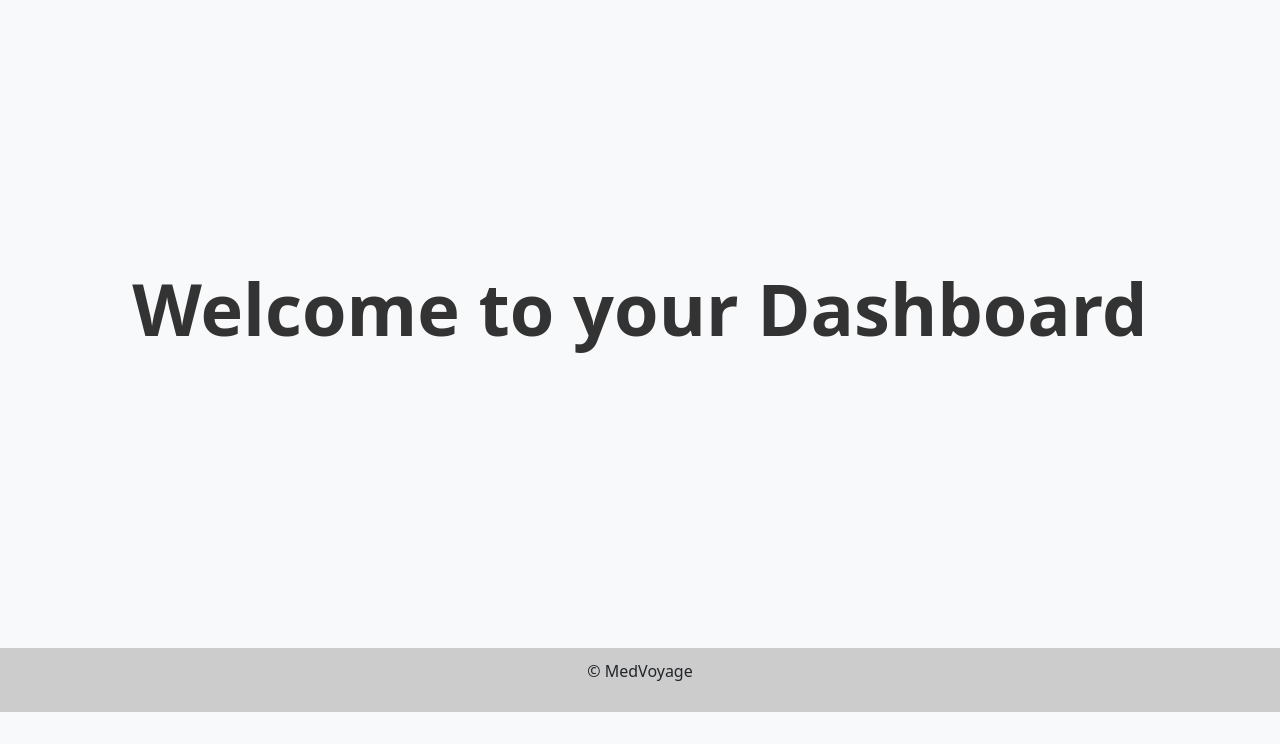
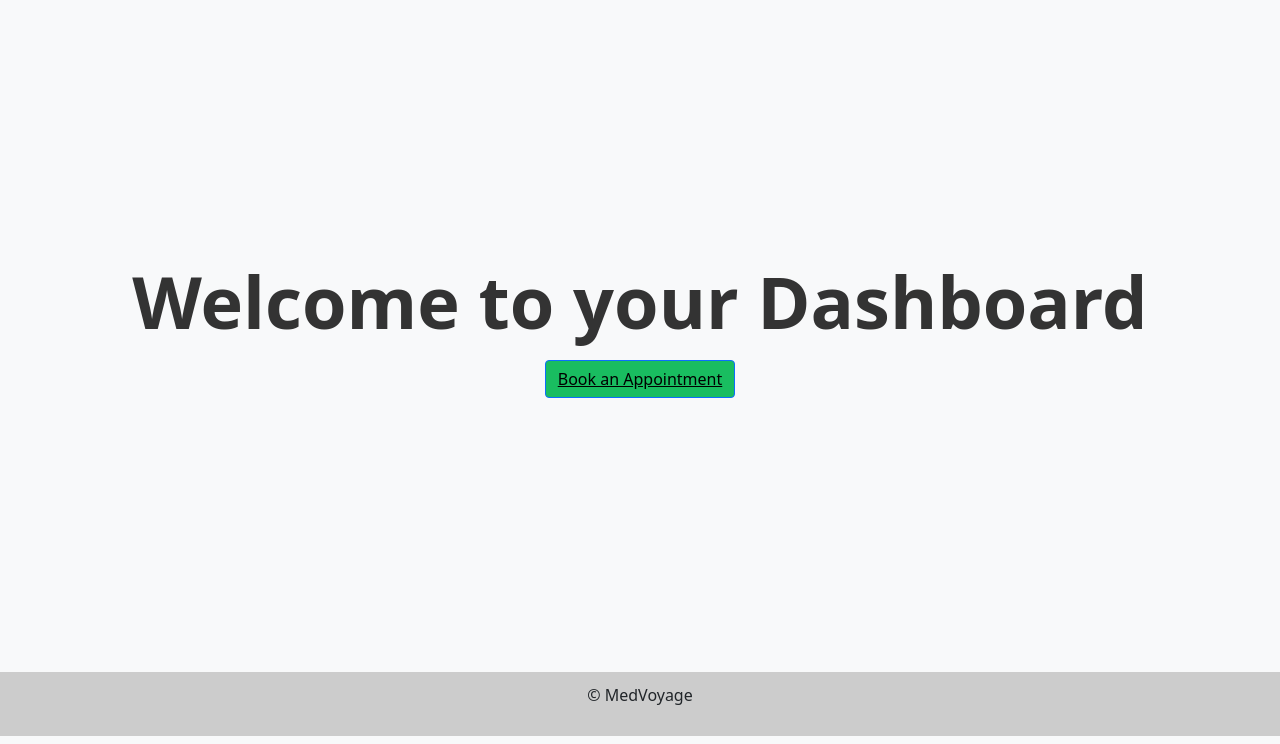
Before and after one commit to kalyancheerla/MedVoyage, a Django app: page /client_dashboard/ in a window 1280 px wide. Shown: the part 56-800 px from the top of the page. Run offline with Django 4.2, Linux system fonts and the light colour scheme; the visitor is signed in with stand-in values (Sample User, id 1).

Commit message:
added book an appointment btn quickfix

```diff
--- a/src/main/templates/clientdashboard.html
+++ b/src/main/templates/clientdashboard.html
@@ -3,11 +3,14 @@
 {% block title %}Client Dashboard{% endblock %}
 
 {% block content %}
-<div class="d-flex justify-content-center align-items-center" style="height: 81vh;">
+<div class="d-flex justify-content-center align-items-center" style="height: 84vh;">
     <figure class="text-center">
         <blockquote class="blockquote">
             <h1 class="display-2 display-md-3 display-lg-4" style="color: #333;font-weight: bold;">Welcome to your Dashboard</h1>
         </blockquote>
+        <div class="btn btn-primary btn-mv-green">
+            <a href="{% url 'book_appointment' %}" style="color: #000;">Book an Appointment</a>
+        </div>
     </figure>
 </div>
 {% endblock %}
```
